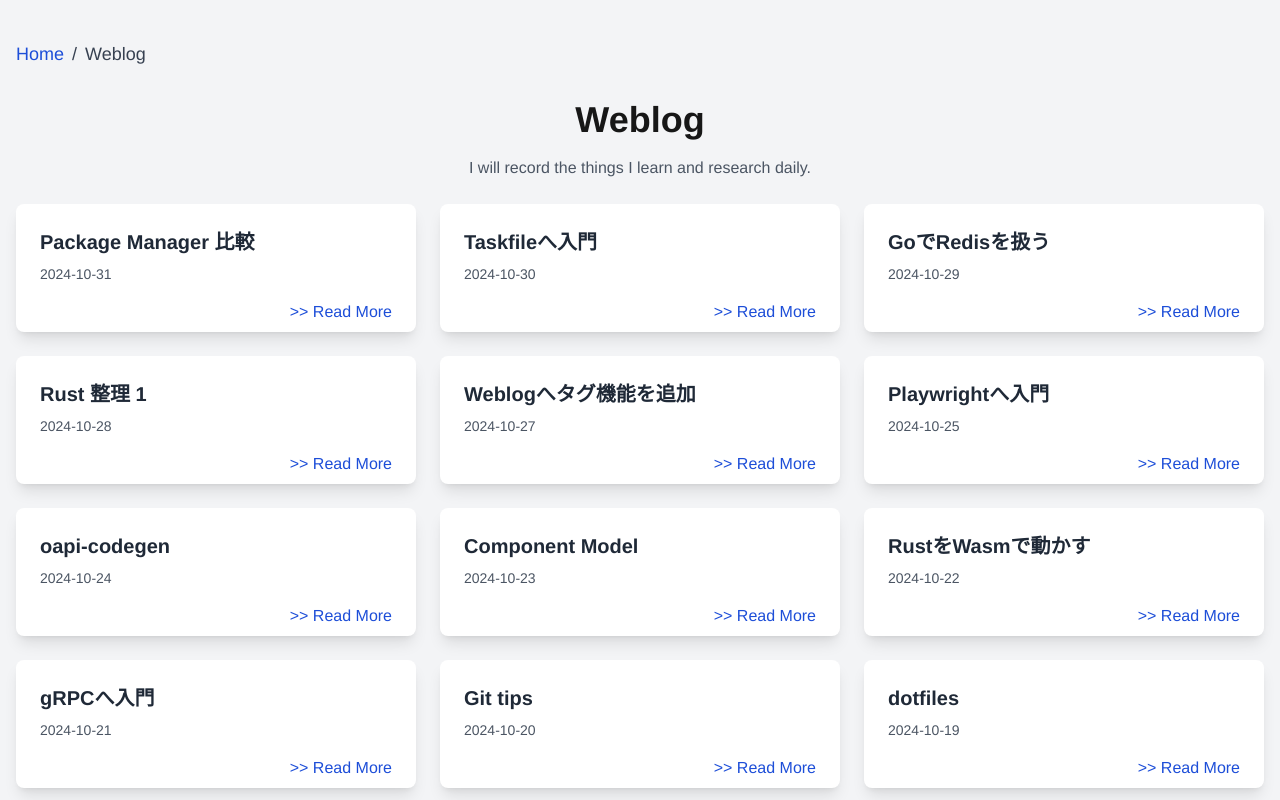
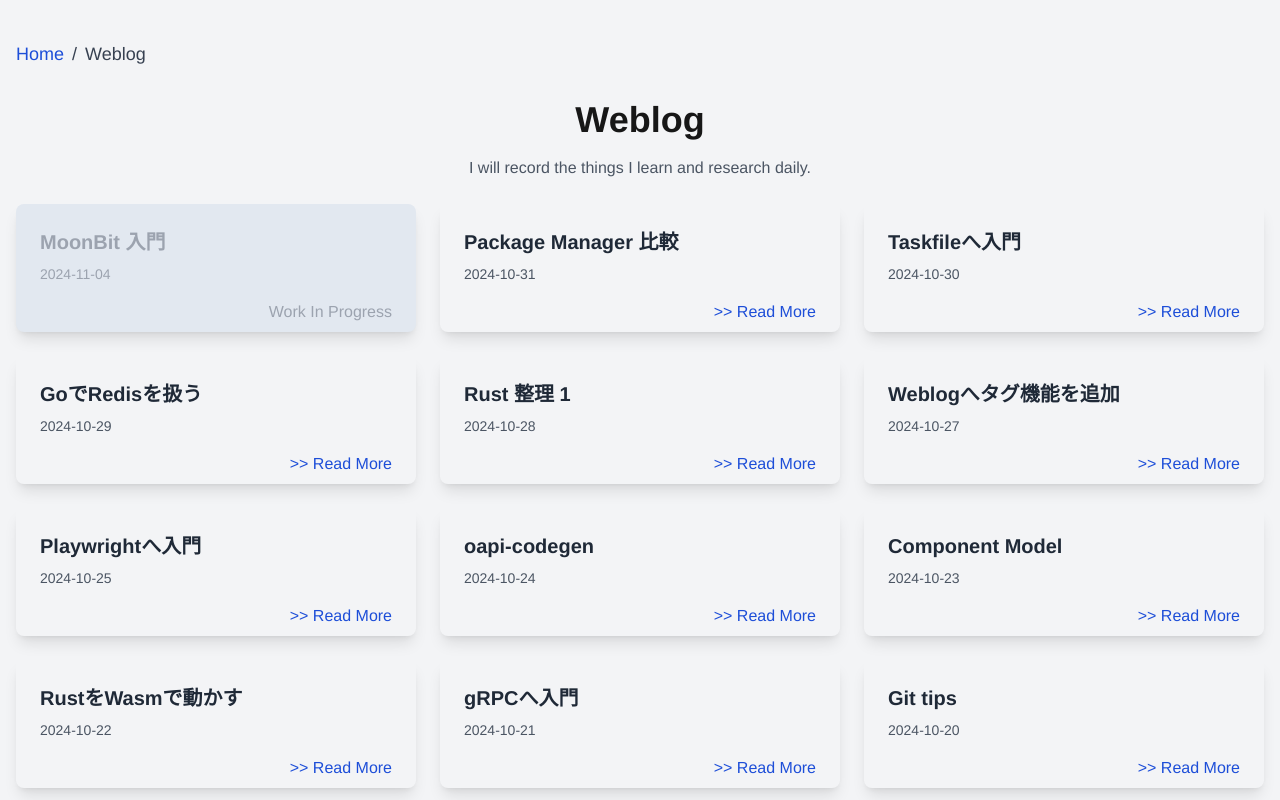
Before and after one commit to ys39/ys39.github.io, a Next.js app: page /weblog in a window 1280 px wide. Shown: the top 800 px of the page. Built offline with nearby package versions, Linux system fonts and the light colour scheme.

Commit message:
:books: add blog(draft

```diff
--- /dev/null
+++ b/posts/029_moonbit.md
@@ -0,0 +1,15 @@
+---
+title: 'MoonBit 入門'
+date: '2024-11-04'
+tags: ['MoonBit', 'beginners']
+isOpen: false
+---
+
+### はじめに
+
+### MoonBit とは
+
+### Quick Start
+
+### 参考
+* https://docs.moonbitlang.com/
--- a/src/app/types/post.ts
+++ b/src/app/types/post.ts
@@ -4,6 +4,7 @@ export interface PostData {
   date: string;
   tags?: string[];
   contentHtml?: string;
+  isOpen?: boolean;
 }
 
 export interface TagRelatedData {
--- a/src/app/weblog/[slug]/page.tsx
+++ b/src/app/weblog/[slug]/page.tsx
@@ -9,6 +9,7 @@ import remarkGfm from 'remark-gfm';
 import { PostData } from '../../types/post';
 import Breadcrumb from '../../../components/breadcrumb';
 import Link from 'next/link';
+import { notFound } from 'next/navigation';
 
 interface PostPageProps {
   params: {
@@ -18,6 +19,11 @@ interface PostPageProps {
 
 export default async function PostPage({ params }: PostPageProps) {
   const postData = await getPostData(params.slug);
+
+  if (!postData.isOpen) {
+    notFound();
+  }
+
   const postDataTitle = postData.title;
   const breadcrumbItems = [
     { name: 'Home', href: '/' },
@@ -78,6 +84,7 @@ async function getPostData(slug: string): Promise<PostData> {
     date: data.date,
     tags: data.tags ?? [],
     contentHtml,
+    isOpen: data.isOpen ?? true,
   };
 }
 
--- a/src/app/weblog/page.tsx
+++ b/src/app/weblog/page.tsx
@@ -23,8 +23,9 @@ export default function WeblogPage() {
           {posts.map((post) => (
             <div
               key={post.slug}
-              className="bg-white rounded-lg shadow-lg overflow-hidden"
+              className={`${post.isOpen ? '' : 'bg-slate-200'} "bg-white rounded-lg shadow-lg overflow-hidden"`}
             >
+              {post.isOpen ? (
                 <div className="p-6">
                   <h2 className="text-xl font-semibold mb-2 text-gray-800">
                     <Link href={`/weblog/${post.slug}`}>{post.title}</Link>
@@ -39,6 +40,19 @@ export default function WeblogPage() {
                     </Link>
                   </div>
                 </div>
+              ) : (
+                <div className="p-6">
+                  <h2 className="text-xl font-semibold mb-2 text-gray-400">
+                    {post.title}
+                  </h2>
+                  <p className="text-sm text-gray-400 mb-4">{post.date}</p>
+                  <div className="mt-4">
+                    <span className="text-gray-400 font-medium float-end pb-2">
+                      Work In Progress
+                    </span>
+                  </div>
+                </div>
+              )}
             </div>
           ))}
         </div>
@@ -60,6 +74,7 @@ function getPostsData(): PostData[] {
         title: data.title,
         date: data.date,
         tags: data.tags ?? [],
+        isOpen: data.isOpen ?? true,
       };
     })
     .reverse(); // (新しい順に表示するため)
--- a/src/app/weblog/tag/[tag]/page.tsx
+++ b/src/app/weblog/tag/[tag]/page.tsx
@@ -36,8 +36,9 @@ export default async function PostPage({ params }: TagPageProps) {
           {posts.map((post) => (
             <div
               key={post.slug}
-              className="bg-white rounded-lg shadow-lg overflow-hidden"
+              className={`${post.isOpen ? '' : 'bg-slate-200'} "bg-white rounded-lg shadow-lg overflow-hidden"`}
             >
+              {post.isOpen ? (
                 <div className="p-6">
                   <h2 className="text-xl font-semibold mb-2 text-gray-800">
                     <Link href={`/weblog/${post.slug}`}>{post.title}</Link>
@@ -52,6 +53,19 @@ export default async function PostPage({ params }: TagPageProps) {
                     </Link>
                   </div>
                 </div>
+              ) : (
+                <div className="p-6">
+                  <h2 className="text-xl font-semibold mb-2 text-gray-400">
+                    {post.title}
+                  </h2>
+                  <p className="text-sm text-gray-400 mb-4">{post.date}</p>
+                  <div className="mt-4">
+                    <span className="text-gray-400 font-medium float-end pb-2">
+                      Work In Progress
+                    </span>
+                  </div>
+                </div>
+              )}
             </div>
           ))}
         </div>
@@ -84,6 +98,7 @@ async function fetchPostData(): Promise<{
           slug: filename.replace('.md', ''),
           title: data.title,
           date: data.date,
+          isOpen: data.isOpen ?? true,
         });
         // dateの降順で並び替え
         tagRelatedList[tag].sort(
--- a/tech-bookmarks/terms.ts
+++ b/tech-bookmarks/terms.ts
@@ -47,11 +47,6 @@ export const termsList: TermsData[] = [
     link: '',
   },
   {
-    title: 'MoonBit',
-    date: '',
-    link: 'https://docs.moonbitlang.com/',
-  },
-  {
     title: 'DuckDB',
     date: '',
     link: 'https://duckdb.org/docs/',
```
Lines whose indentation alone changed are shown as unchanged.
